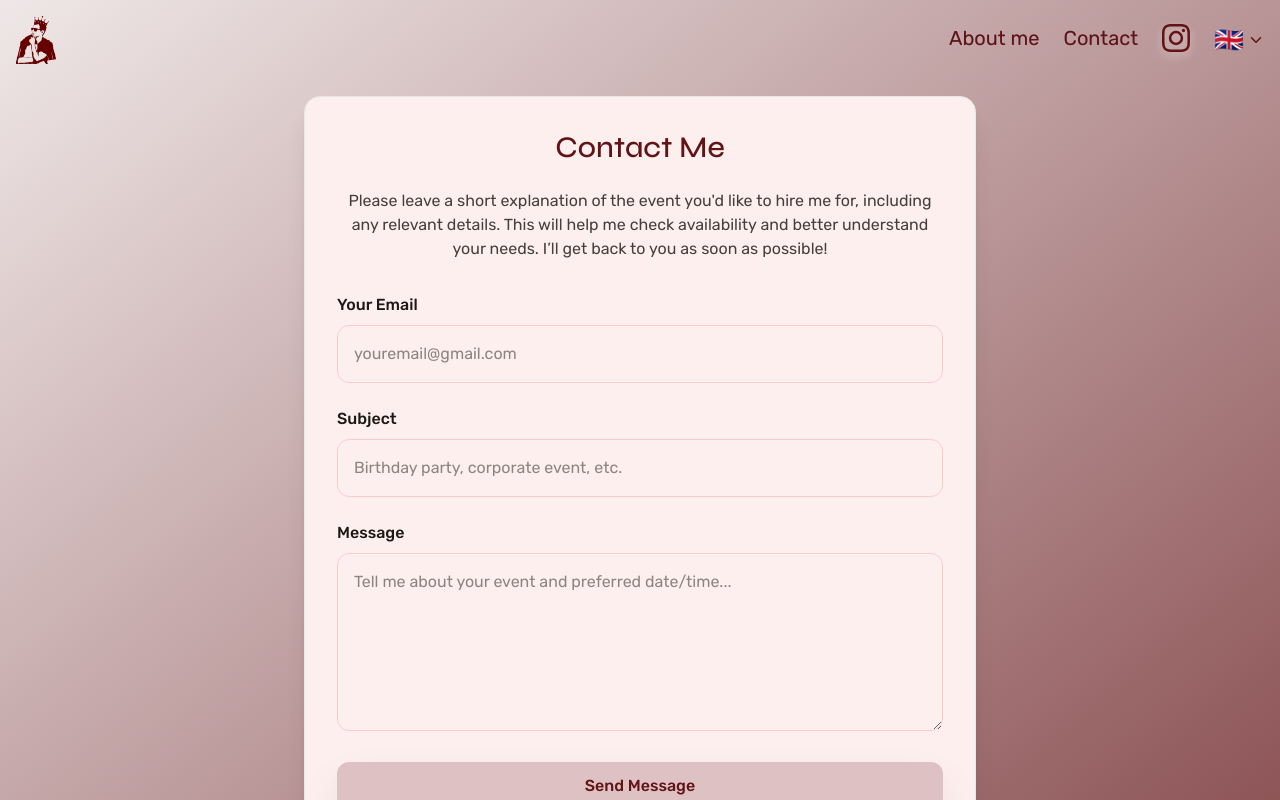
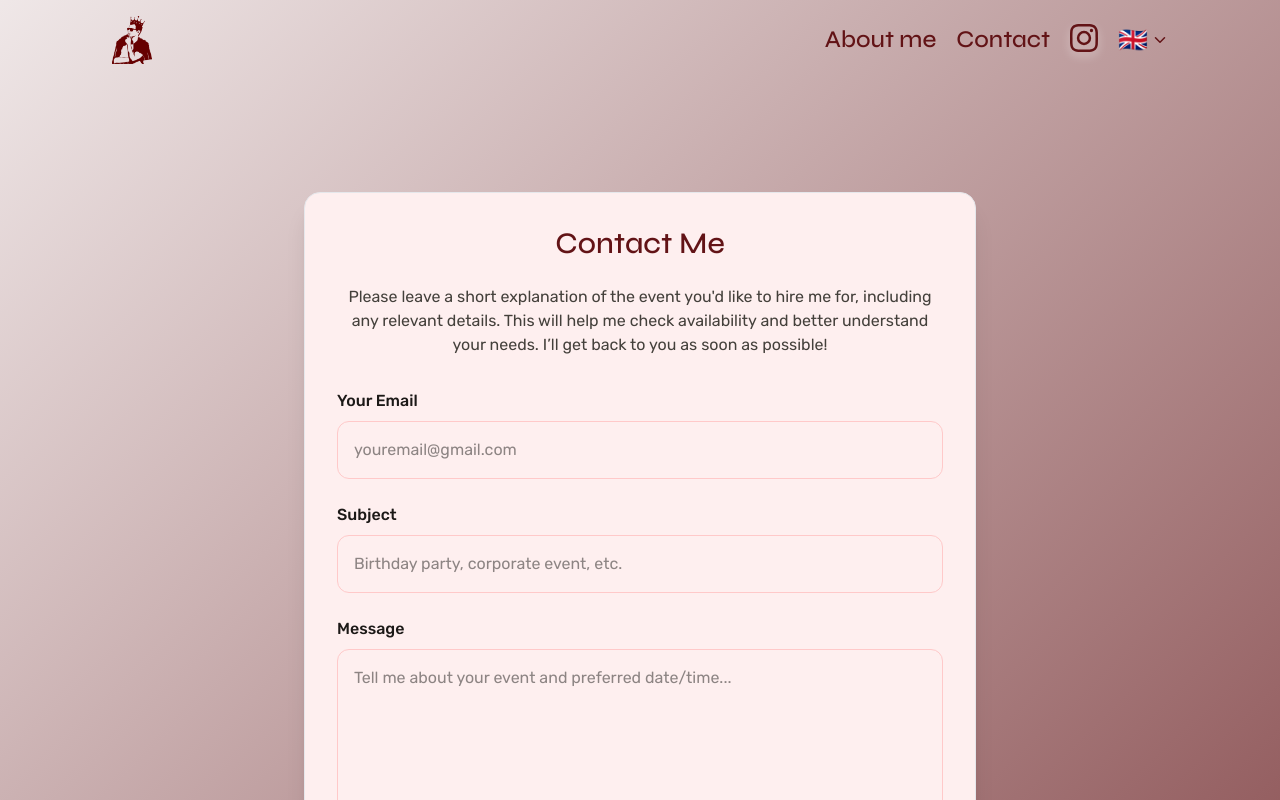
Before and after one commit to Machvca/BastienBonillados, a Next.js app: page /en/contact in a window 1280 px wide. Shown: the top 800 px of the page. Built offline with nearby package versions, Linux system fonts and the light colour scheme; what @midudev/tailwind-animations would draw is missing.

Commit message:
animations

```diff
--- a/src/app/[locale]/contact/page.tsx
+++ b/src/app/[locale]/contact/page.tsx
@@ -49,7 +49,7 @@ export default function Home() {
     <main className="bg-gradient-to-br from-bastien/10 via bastien/40 to-bastien/80  min-h-screen flex flex-col">
       <Navbar />
 
-      <section className="flex flex-col items-center justify-center px-4 py-24 md:px-8  font-rubik">
+      <section className="flex flex-col items-center justify-center px-4 py-48 md:px-8  font-rubik animate-fade-in-up">
         <div className="w-full max-w-2xl bg-[#feefef]  rounded-2xl shadow-xl p-8 border border-gray-200">
           <h2 className="text-3xl font-medium mb-6 text-[#621316] text-center font-syne">
             Contact Me
--- a/src/components/sections/About.tsx
+++ b/src/components/sections/About.tsx
@@ -52,7 +52,7 @@ function About() {
   return (
     <div className="overflow-hidden bg-stone-100 relative w-full min-h-screen">
       {/* Tarjetas */}
-      <div className="w-full min-h-screen antialiased flex flex-col md:flex-row flex-wrap my-68 md:my-0 gap-56 md:gap-8 items-center justify-center px-4">
+      <div className="w-full transition min-h-screen antialiased flex flex-col md:flex-row flex-wrap my-68 md:my-0 gap-56 md:gap-8 items-center justify-center px-4">
         {images.map((bg, idx) => (
           <motion.div
             key={idx}
@@ -64,13 +64,15 @@ function About() {
               scale: 1.05,
               boxShadow: "0 12px 24px rgba(0, 0, 0, .6)",
             }}
-            className="flex flex-col items-center justify-center rounded-2xl text-center px-4 sm:px-6 md:px-8 w-full md:w-[30%] h-[400px] bg-cover bg-center text-white shadow-lg mb-12 -mt-64"
+            className="flex flex-col items-center justify-center group-hover:scale-125 rounded-2xl text-center px-4 sm:px-6 md:px-8 w-full md:w-[30%] h-[400px] bg-cover bg-center text-white shadow-lg mb-12 -mt-64"
             style={{ backgroundImage: `url(${bg.src})` }}
           >
             <h1 className="text-2xl md:text-3xl font-bold mb-4 text-shadow-lg">
               {titles[idx]}
             </h1>
-            <p className="text-center text-sm">{descriptions[idx]}</p>
+            <p className="text-center hover:scale-105 text-sm">
+              {descriptions[idx]}
+            </p>
           </motion.div>
         ))}
       </div>
--- a/src/components/sections/Hero.tsx
+++ b/src/components/sections/Hero.tsx
@@ -23,17 +23,17 @@ function Hero() {
       {/* Texto */}
       <div className="relative z-10 text-center md:text-center">
         <Spotlight />
-        <h1 className="bg-linear-to-b animate-blurred-fade-in animate-delay-250  from-bastien to-stone-300 bg-clip-text z-9999 py-6 md:pb-10 text-6xl md:text-9xl font-bold  text-transparent md:leading-26">
+        <h1 className="bg-linear-to-b animate-blurred-fade-in animate-delay-500  from-bastien to-stone-300 bg-clip-text z-9999 py-6 md:pb-10 text-6xl md:text-9xl font-bold  text-transparent md:leading-26">
           {t("NAME")}
         </h1>
-        <p className="text-md md:text-xl text-[#621316] font-rubik text-center mx-6 md:mx-24">
+        <p className="text-md md:text-xl text-[#621316] animate-blurred-fade-in animate-delay-100 font-rubik text-center mx-6 md:mx-24">
           {t("HERO_DESCRIPTION")}
         </p>
 
         <Link
           href={`/contact`}
           role="button"
-          className="relative hover:animate-jiggle animate-delay-900 inline-flex h-10 font-rubik mb-6  items-center justify-center px-4 shadow-2xl border border-[#621316] hover:bg-[#621316] hover:text-stone-200 overflow-hidden rounded-md p-[1px] focus:outline-none focus:ring-2 focus:ring-stone-900-400 focus:ring-offset-2 focus:ring-offset-stone-900-50 mt-8"
+          className="relative animate-blurred-fade-in animate-delay-600 hover:animate-jiggle ease-in-out  inline-flex h-10 font-rubik mb-6  items-center justify-center px-4 shadow-2xl border border-[#621316] hover:bg-[#621316] hover:text-stone-200 overflow-hidden rounded-md p-[1px] focus:outline-none focus:ring-2 focus:ring-stone-900-400 focus:ring-offset-2 focus:ring-offset-stone-900-50 mt-8"
         >
           {t("BOOK_NOW")}
         </Link>
--- a/src/components/sections/Navbar.tsx
+++ b/src/components/sections/Navbar.tsx
@@ -25,8 +25,8 @@ function Navbar() {
 
   return (
     <nav
-      className={`fixed  font-rubik top-0 left-0 right-0 z-50 bg-linear-to-b from-[#432259] to-neutral-100 bg-clip-text transition-colors duration-600 ${
-        isScrolled ? "bg-stone-900-900/20 shadow-md" : "bg-transparent"
+      className={`fixed  font-syne font-medium   mx-24 rounded-4xl top-0 left-0 right-0 z-50  bg-clip-text transition-colors duration-600 ${
+        isScrolled ? "bg-stone-900/20 shadow-xl" : "bg-transparent"
       }`}
     >
       <div className="container mx-auto px-4 py-4 flex justify-between items-center">
@@ -52,16 +52,16 @@ function Navbar() {
         </button>
 
         {/* Menú de navegación (escritorio) */}
-        <div className="hidden md:flex space-x-6 text-xl ">
+        <div className="hidden md:flex space-x-5 text-2xl ">
           <Link
             href="/about"
-            className="text-[#621316] hover:text-[#621316]/20"
+            className="text-[#621316] hover:text-[#621316]/60"
           >
             {t("ABOUT")}
           </Link>
           <Link
             href="/contact"
-            className="text-[#621316] hover:text-[#621316]/20"
+            className="text-[#621316] hover:text-[#621316]/60 "
           >
             {t("CONTACT")}
           </Link>
@@ -86,10 +86,8 @@ function Navbar() {
             : "-translate-x-full opacity-0 pointer-events-none"
         }`}
       >
-
-
-          <BackgroundLines>
-        <div className="flex flex-col items-center justify-center gap-6 text-5xl font-rubik mt-92 absolute ml-32">
+        <BackgroundLines>
+          <div className="flex flex-col items-center justify-center gap-6 text-5xl font-rubik mt-92 absolute ml-32">
             <Link
               href="/about"
               className="hover:text-stone-200"
@@ -114,8 +112,8 @@ function Navbar() {
               Instagram
             </a>
             <LanguageSwitcher />
-        </div>
-          </BackgroundLines>
+          </div>
+        </BackgroundLines>
       </div>
     </nav>
   );
```
